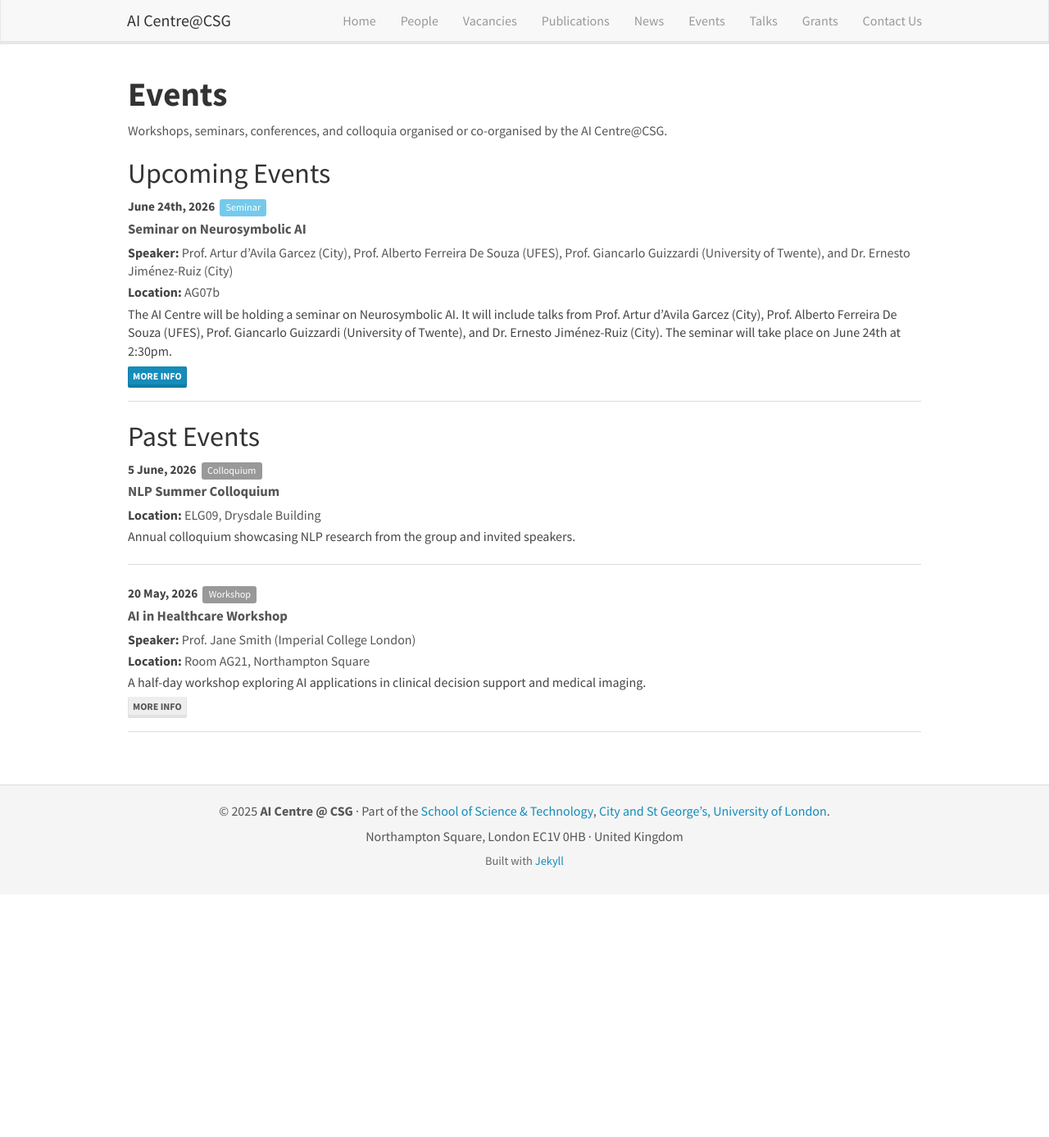
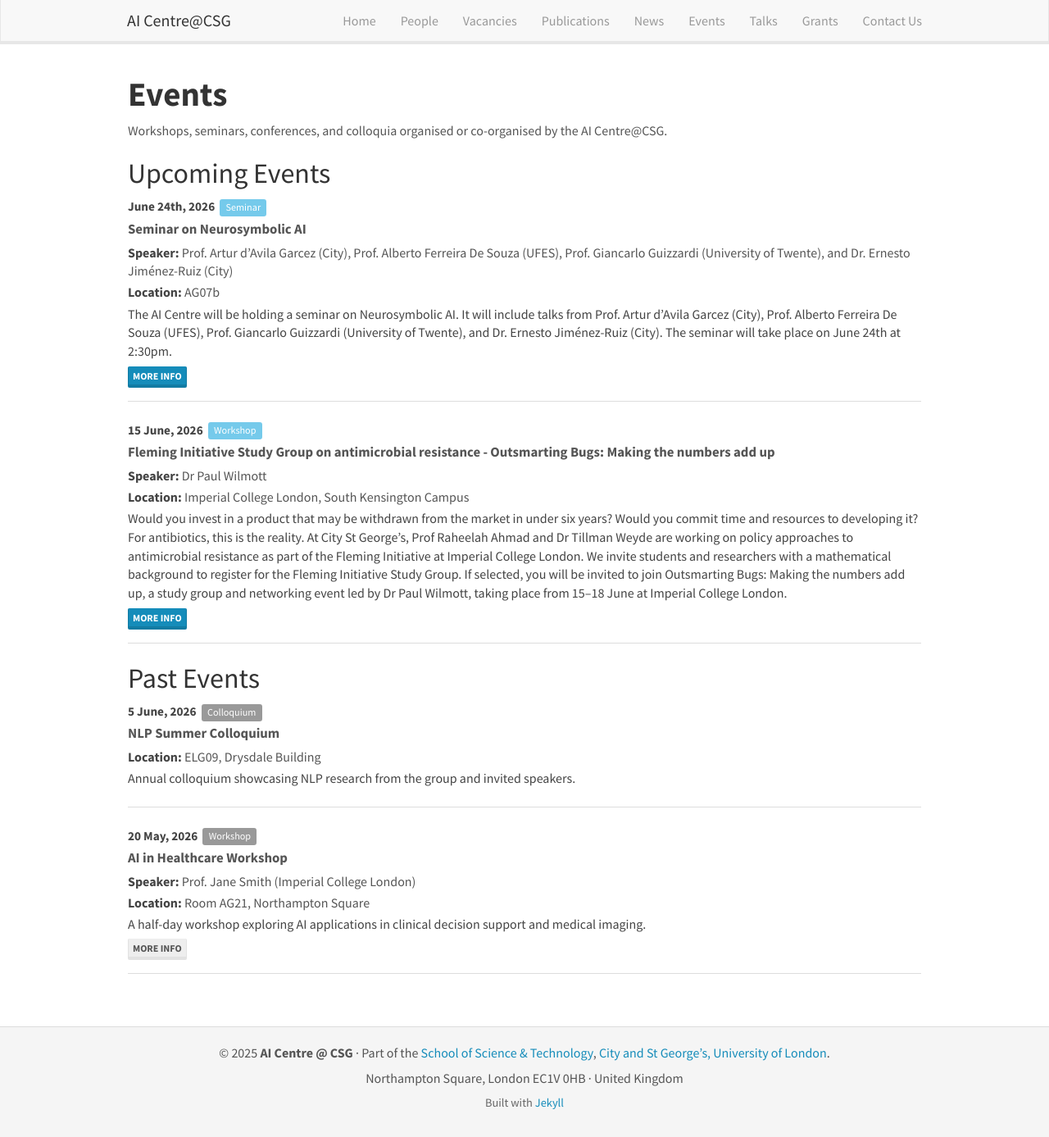
Before and after one commit to aicentre-csg/aicentre-csg.github.io, a Jekyll site: the page built from _pages/events.html, in a window 1280 px wide and 1387 px high. Shown: the whole window at 82% size. Built offline with Jekyll 4.4.1, drawn with Linux system fonts in a browser that asks for light colours; nearby versions of some CDN libraries.

Commit message:
Admin update: add events entry

```diff
--- a/_data/events.yml
+++ b/_data/events.yml
@@ -32,3 +32,20 @@
     The AI Centre will be holding a seminar on Neurosymbolic AI. It will include talks from Prof. Artur d’Avila Garcez (City), Prof. Alberto Ferreira
     De Souza (UFES), Prof. Giancarlo Guizzardi (University of Twente), and Dr. Ernesto Jiménez-Ruiz (City). The seminar will take place on June 24th
     at 2:30pm.
+- date: 15 June, 2026
+  title: 'Fleming Initiative Study Group on antimicrobial resistance - Outsmarting Bugs: Making the numbers add up'
+  type: workshop
+  speaker: Dr Paul Wilmott
+  location: Imperial College London, South Kensington Campus
+  link: https://qualtricsxmq87dzrns2.qualtrics.com/jfe/form/SV_6QXlnu7vCjQvle6
+  description: >-
+    Would you invest in a product that may be withdrawn from the market in under six years? Would you commit time and resources to developing it? For
+    antibiotics, this is the reality.
+
+
+    At City St George’s, Prof Raheelah Ahmad and Dr Tillman Weyde are working on policy approaches to antimicrobial resistance as part of the Fleming
+    Initiative at Imperial College London. We invite students and researchers with a mathematical background to register for the Fleming Initiative
+    Study Group.
+
+    If selected, you will be invited to join Outsmarting Bugs: Making the numbers add up, a study group and networking event led by Dr Paul Wilmott,
+    taking place from 15–18 June at Imperial College London.
```
